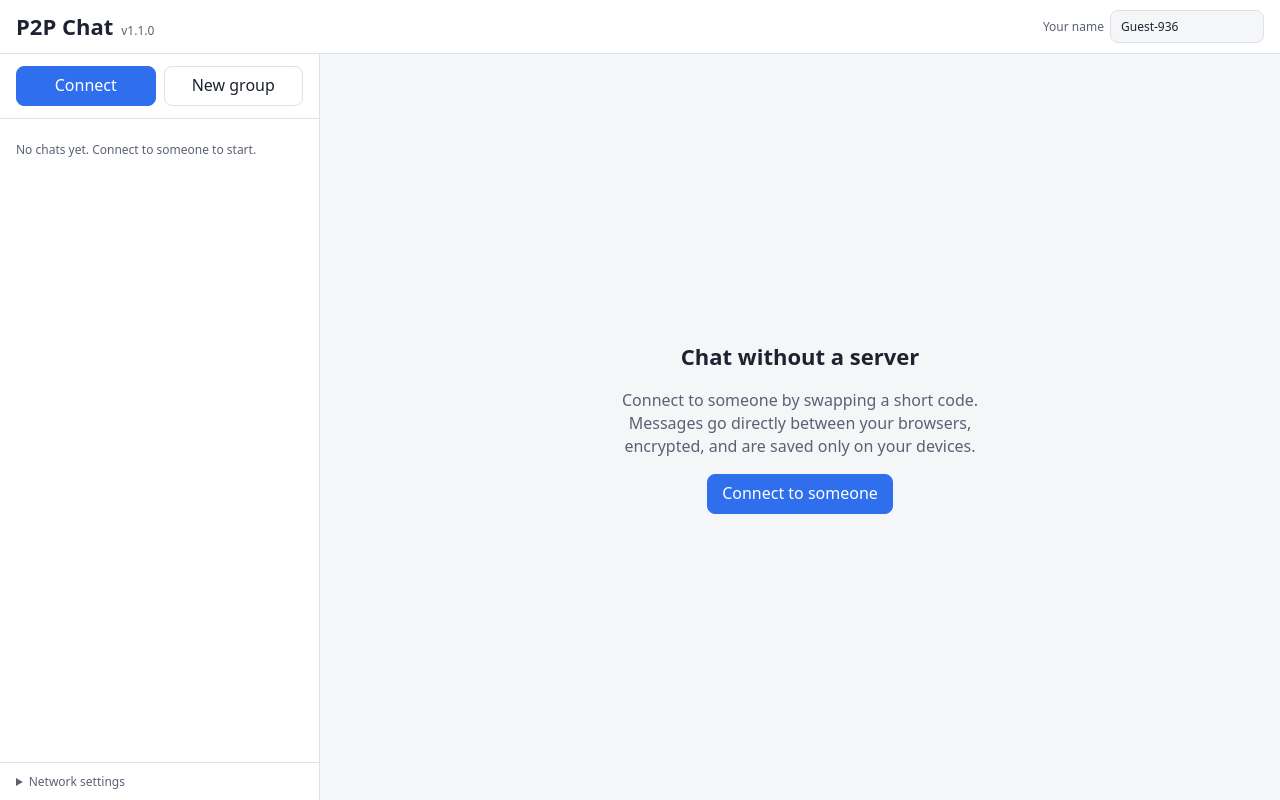
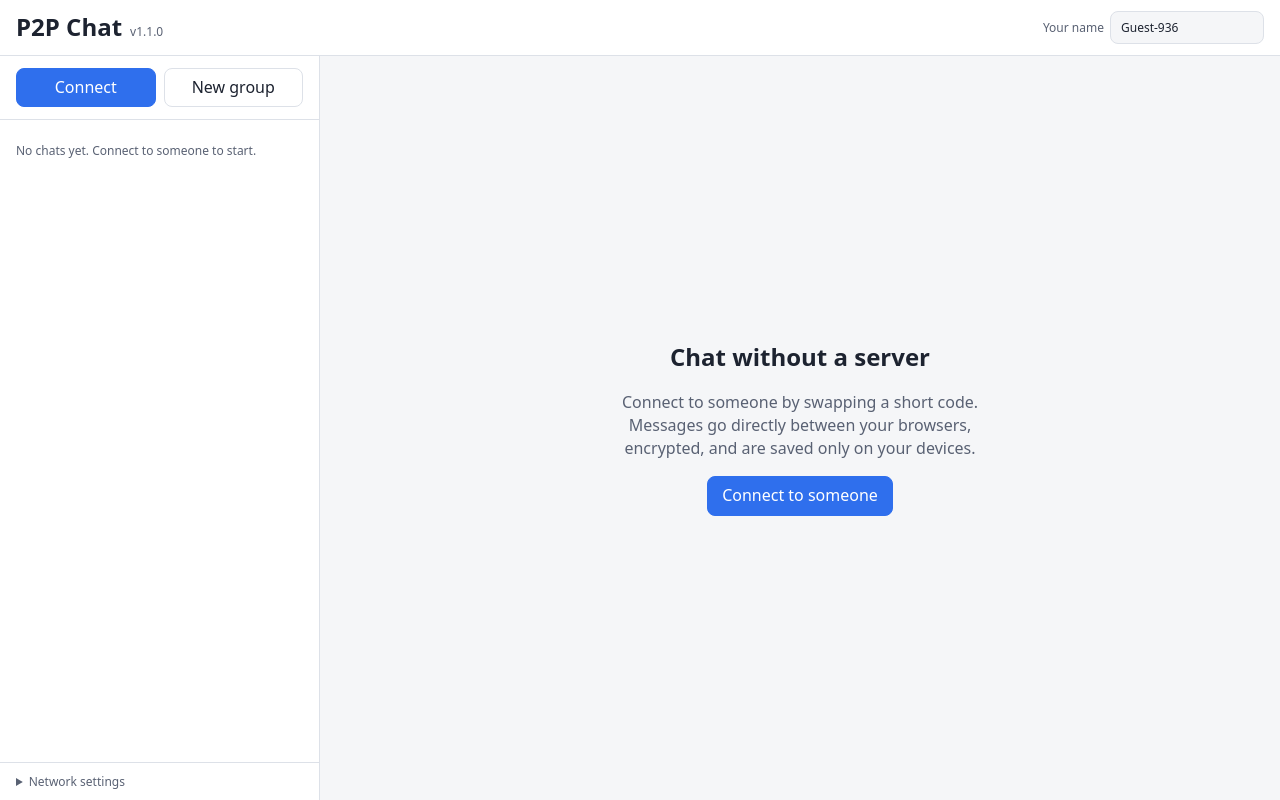
Before and after one commit to MartinThoma/chat-app, a plain HTML site: page index.html in a window 1280 px wide. Drawn offline with Linux system fonts and the light colour scheme.

Commit message:
Raise title size to 24px for a clearer type scale
The scale is now 12/16/24px, so the largest size is twice the smallest.

Co-Authored-By: Claude Opus 5.5 <noreply@anthropic.com>

```diff
--- a/index.html
+++ b/index.html
@@ -50,7 +50,7 @@
     padding: 10px 16px; background: var(--panel); border-bottom: 1px solid var(--border);
   }
   #topbar .brand { margin-right: auto; display: flex; align-items: baseline; gap: 8px; }
-  #topbar h1 { font-size: 22px; margin: 0; }
+  #topbar h1 { font-size: 24px; margin: 0; }
   #ver { color: var(--muted); font-size: 12px; text-decoration: none; }
   #ver:hover { text-decoration: underline; }
   #topbar label { color: var(--muted); font-size: 12px; display: flex; align-items: center; gap: 6px; }
@@ -103,7 +103,7 @@
   /* chat */
   #chat { flex: 1; display: flex; flex-direction: column; min-width: 0; }
   #welcome { margin: auto; text-align: center; color: var(--muted); max-width: 420px; padding: 16px; }
-  #welcome h2 { color: var(--text); font-size: 22px; margin: 0 0 8px; }
+  #welcome h2 { color: var(--text); font-size: 24px; margin: 0 0 8px; }
   #chatView { flex: 1; display: flex; flex-direction: column; min-height: 0; }
   .chat-head {
     display: flex; align-items: center; gap: 10px; flex-wrap: wrap;
```
Also changed, not shown: 1 other file.
